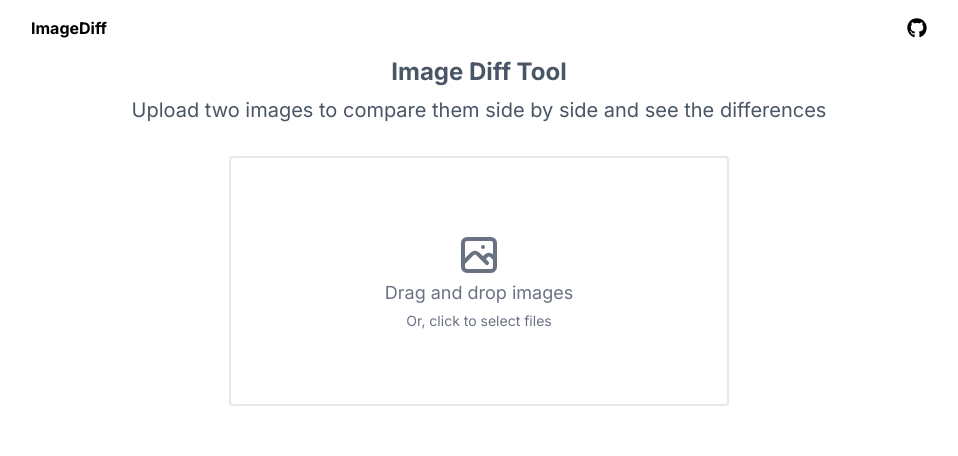
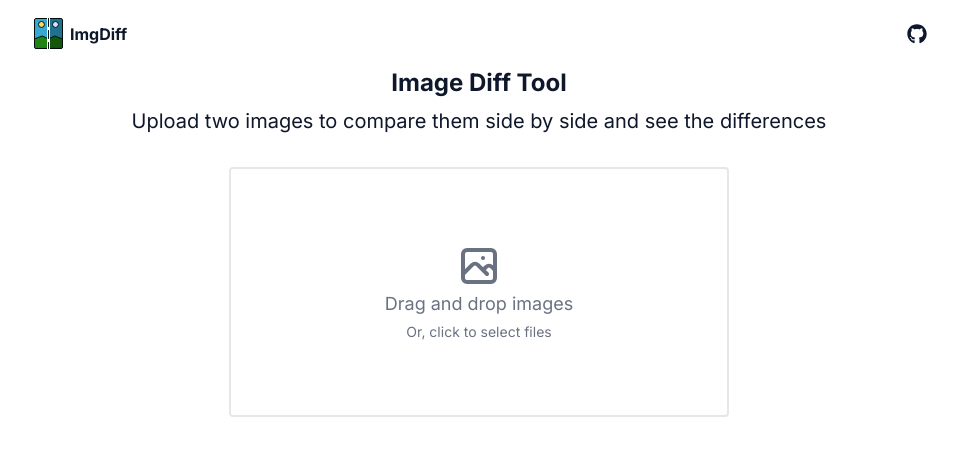
Before and after one commit to mikewesthad/image-diff, a Next.js app: page / in a window 1280 px wide. Shown: the top 456 px of the page, without its empty margins (161-1119 px from the left). Built offline with nearby package versions, Linux system fonts and the light colour scheme.

Commit message:
Add logo

```diff
--- a/app/header.tsx
+++ b/app/header.tsx
@@ -1,12 +1,14 @@
 import Link from "next/link";
 import { FaGithub } from "react-icons/fa";
 import { VisuallyHidden } from "react-aria";
+import Image from "next/image";
 
 export default function Header() {
   return (
     <header className="flex justify-between items-center pt-4 pb-4">
-      <Link href="/">
-        <h1 className="text-md font-bold">ImageDiff</h1>
+      <Link href="/" className="flex items-center gap-1">
+        <Image src="/logo.svg" alt="ImgDiff logo" width={35} height={35} />
+        <h1 className="text-md font-bold">ImgDiff</h1>
         <VisuallyHidden>Go to homepage</VisuallyHidden>
       </Link>
       <a
--- a/app/layout.tsx
+++ b/app/layout.tsx
@@ -14,7 +14,7 @@ export const metadata: Metadata = {
 export default function RootLayout({ children }: { children: React.ReactNode }) {
   return (
     <html lang="en">
-      <body className={inter.className}>
+      <body className={`${inter.className} text-slate-900`}>
         <ImageProvider>{children}</ImageProvider>
       </body>
     </html>
--- a/app/page.tsx
+++ b/app/page.tsx
@@ -22,9 +22,9 @@ export default function Home() {
       <div className="max-w-4xl mx-auto">
         <Header />
 
-        <h1 className="text-2xl font-bold text-center text-gray-600 pb-2">Image Diff Tool</h1>
+        <h1 className="text-2xl font-bold text-center pb-2">Image Diff Tool</h1>
 
-        <h1 className="text-xl text-center text-gray-600 pb-8">
+        <h1 className="text-xl text-center pb-8">
           Upload two images to compare them side by side and see the differences
         </h1>
 
```
Also changed, not shown: public/logo.svg (added).
